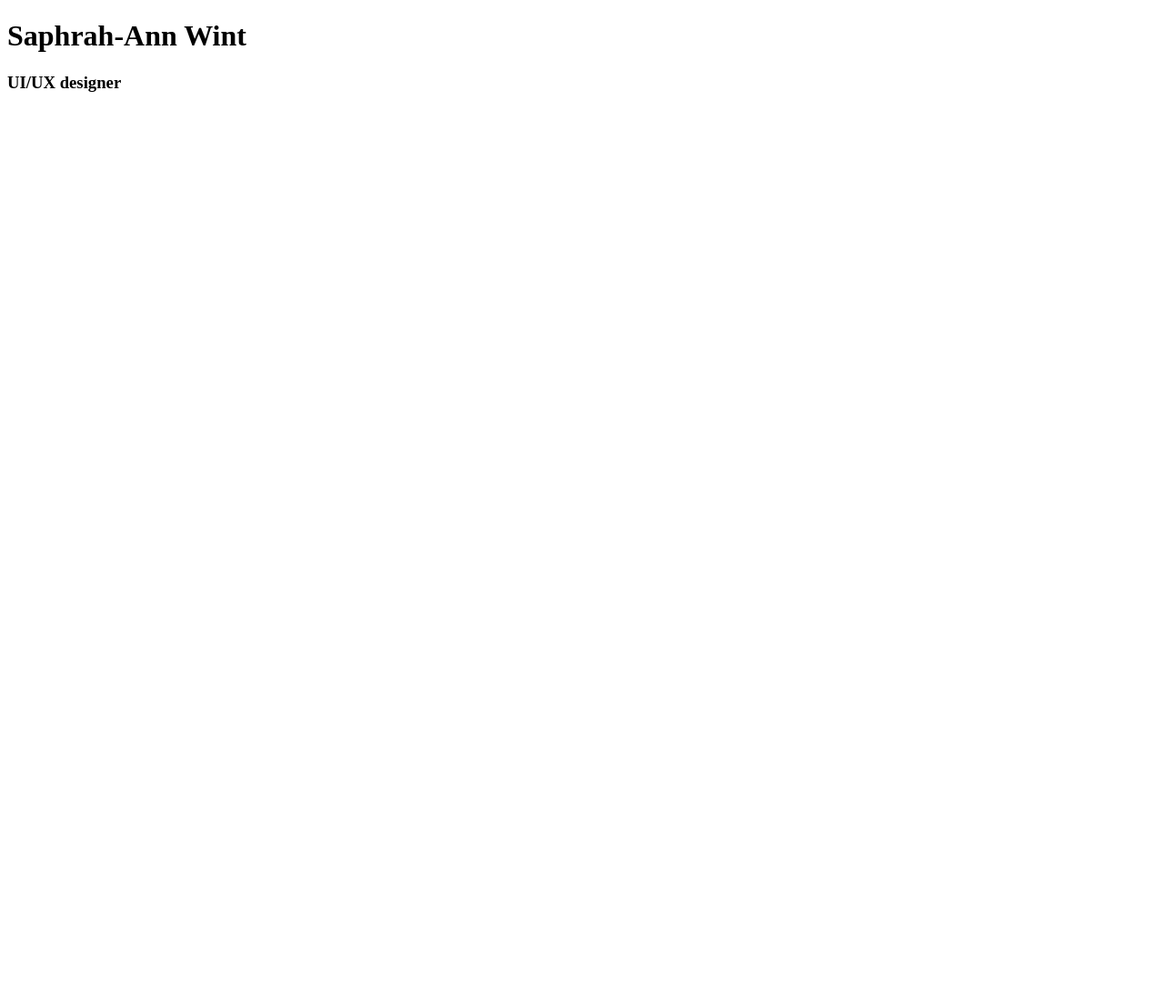
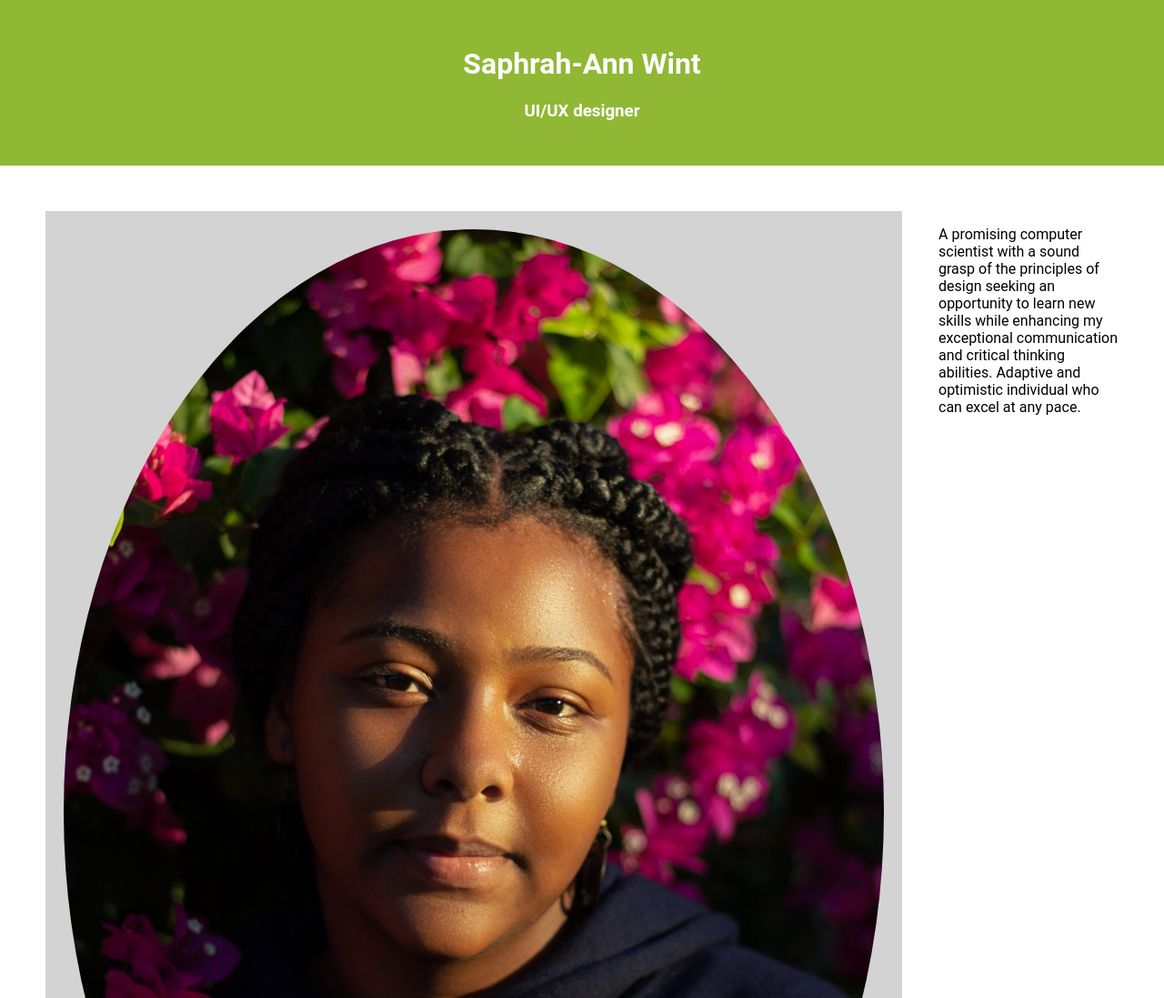
Before and after one commit to SaphrahW/SaphrahW.github.io, a plain HTML site: page index.html in a window 1280 px wide. Shown: the top 1097 px of the page at 91% size. Before the commit the page ends 800 px from the top, so only its background shows below. Drawn offline with Linux system fonts and the light colour scheme.

Commit message:
Just updates

```diff
--- a/index.html
+++ b/index.html
@@ -8,9 +8,23 @@
 </head>
 
 <body>
-    <div>
-        <h1 class= 'name'>Saphrah-Ann Wint</h1>
+    <div class='header'>
+        <h1>Saphrah-Ann Wint</h1>
         <h3>UI/UX designer</h3>
+    </div>
+
+    <div class='flex-container'>
+        <div class='about-me'>
+            <div><img src= 'portrait.jpg' alt='Saphrah-Ann Wint'></div>
+
+        </div>
+        <div class ='work-experience'>
+
+            <p>A promising computer scientist with a sound grasp of the principles
+                of design seeking an opportunity to learn new skills while enhancing
+                my exceptional communication and critical thinking abilities.
+                Adaptive and optimistic individual who can excel at any pace.</p>
+        </div>
     </div>
 
 </body>
--- a/styles.css
+++ b/styles.css
@@ -0,0 +1,33 @@
+body{
+    font-family: Roboto;
+    margin: 0px;
+}
+
+.header {
+    padding: 30px;
+    text-align: center;
+    background: rgb(144, 184, 53);
+    color: white;
+  }
+
+.flex-container{
+    display:flex;
+    flex-direction: row;
+    margin: 50px;
+}
+
+.about-me{
+    flex: 30%;
+    background-color: lightgray;
+    padding: 20px;
+    color: black;
+}
+.work-experience{
+    flex: 70%;
+    padding-left:40px;
+}
+
+  img{
+      border-radius: 150%;
+      height: 75 px;
+  }
```
Also changed, not shown: portrait.jpg (added), 1 other file.
